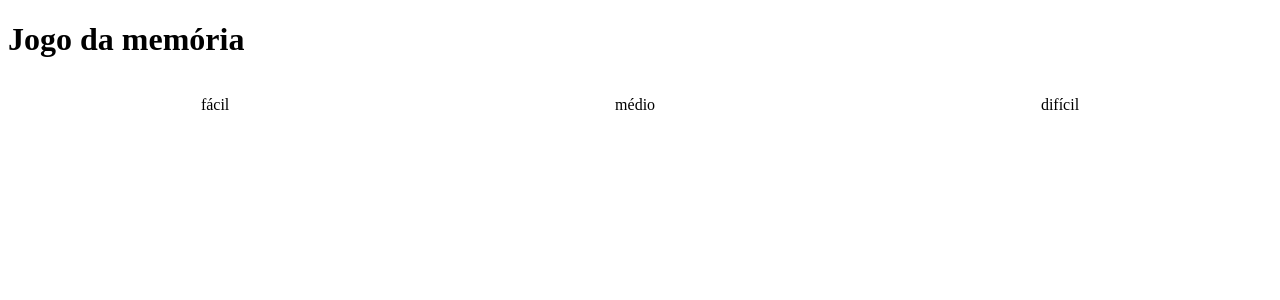
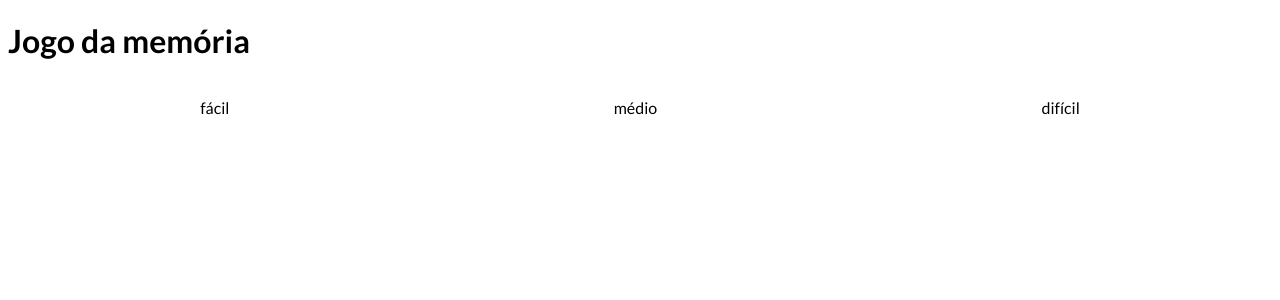
Before and after one commit to acamilass/memory-game-angular, an Angular app: page / in a window 1280 px wide. Shown: the top 300 px of the page. Built offline with nearby package versions, Linux system fonts and the light colour scheme.

Commit message:
Adicionar nova fonte

```diff
--- a/src/index.html
+++ b/src/index.html
@@ -1,13 +1,19 @@
 <!doctype html>
 <html lang="en">
+
 <head>
   <meta charset="utf-8">
   <title>MemoryGame</title>
   <base href="/">
   <meta name="viewport" content="width=device-width, initial-scale=1">
   <link rel="icon" type="image/x-icon" href="favicon.ico">
+  <link rel="preconnect" href="https://fonts.googleapis.com">
+  <link rel="preconnect" href="https://fonts.gstatic.com" crossorigin>
+  <link href="https://fonts.googleapis.com/css2?family=Lato:wght@100;300;400;700;900&display=swap" rel="stylesheet">
 </head>
+
 <body>
   <app-root></app-root>
 </body>
+
 </html>
--- a/src/styles.scss
+++ b/src/styles.scss
@@ -1 +1,5 @@
 /* You can add global styles to this file, and also import other style files */
+
+html {
+  font-family: 'Lato', sans-serif;
+}
```
